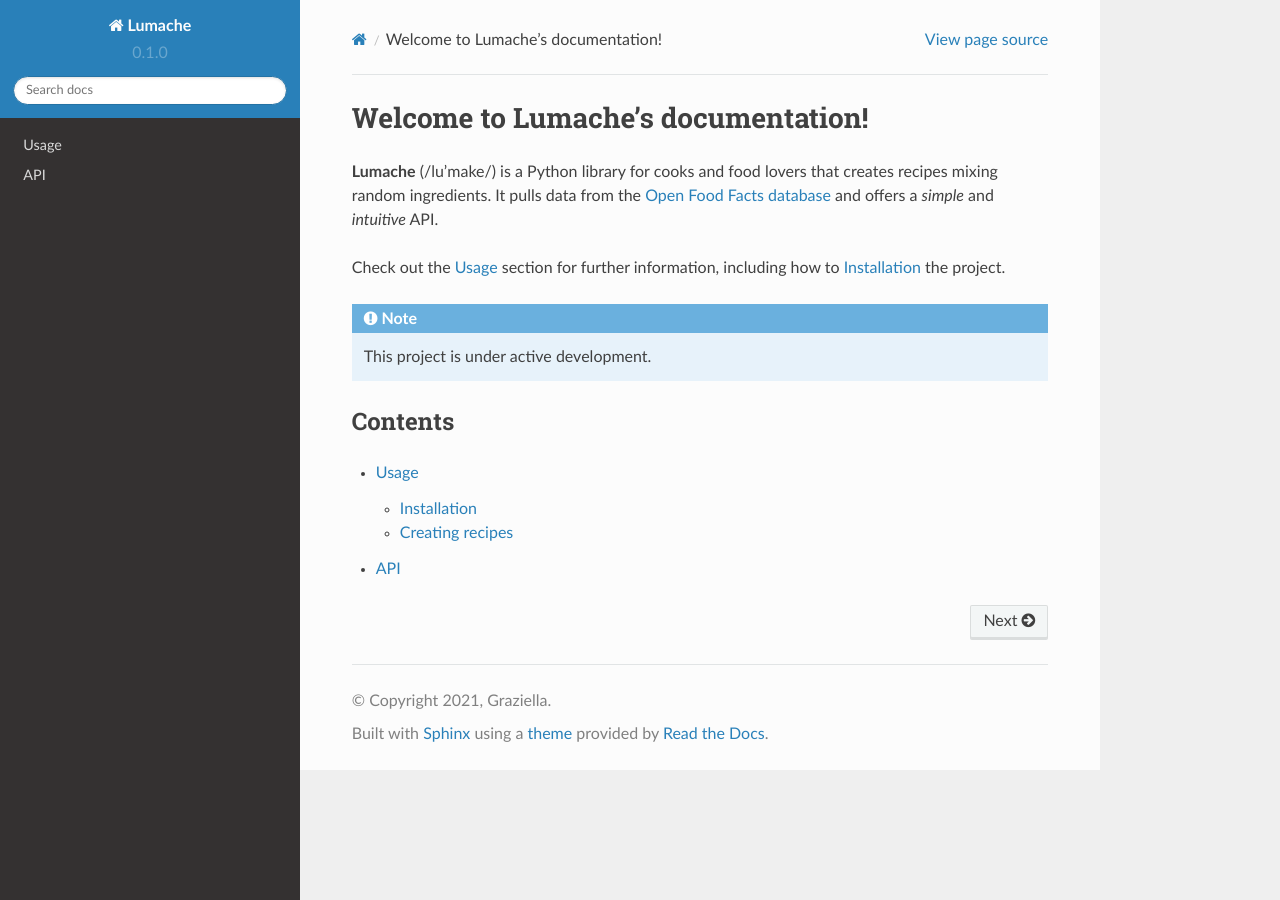
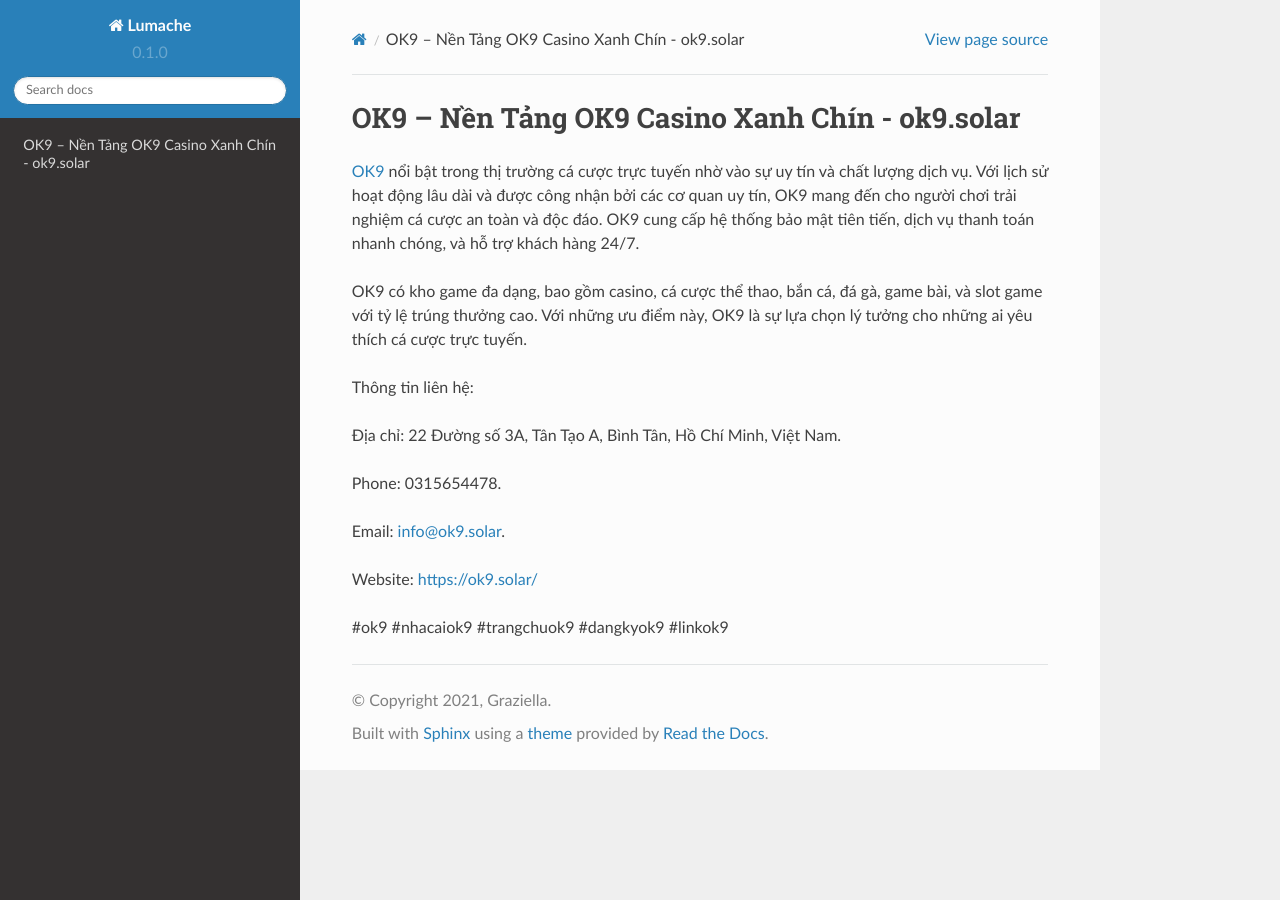
Before and after one commit to socialentity1/ok9solar, a Sphinx documentation site: the page built from docs/source/index.rst, in a window 1280 px wide. Built offline with Sphinx 7.4.7 and the Read the Docs theme 2.0.0, drawn with Linux system fonts in a browser that asks for light colours.

Commit message:
Update index.rst

```diff
--- a/docs/source/index.rst
+++ b/docs/source/index.rst
@@ -1,22 +1,18 @@
-Welcome to Lumache's documentation!
+OK9 – Nền Tảng OK9 Casino Xanh Chín - ok9.solar
 ===================================
 
-**Lumache** (/lu'make/) is a Python library for cooks and food lovers
-that creates recipes mixing random ingredients.
-It pulls data from the `Open Food Facts database <https://world.openfoodfacts.org/>`_
-and offers a *simple* and *intuitive* API.
+`OK9 <https://ok9.solar/>`_ nổi bật trong thị trường cá cược trực tuyến nhờ vào sự uy tín và chất lượng dịch vụ. Với lịch sử hoạt động lâu dài và được công nhận bởi các cơ quan uy tín, OK9 mang đến cho người chơi trải nghiệm cá cược an toàn và độc đáo. OK9 cung cấp hệ thống bảo mật tiên tiến, dịch vụ thanh toán nhanh chóng, và hỗ trợ khách hàng 24/7.
 
-Check out the :doc:`usage` section for further information, including
-how to :ref:`installation` the project.
+OK9 có kho game đa dạng, bao gồm casino, cá cược thể thao, bắn cá, đá gà, game bài, và slot game với tỷ lệ trúng thưởng cao. Với những ưu điểm này, OK9 là sự lựa chọn lý tưởng cho những ai yêu thích cá cược trực tuyến.
 
-.. note::
+Thông tin liên hệ:
 
-   This project is under active development.
+Địa chỉ: 22 Đường số 3A, Tân Tạo A, Bình Tân, Hồ Chí Minh, Việt Nam.
 
-Contents
---------
+Phone: 0315654478.
 
-.. toctree::
+Email: info@ok9.solar.
 
-   usage
-   api
+Website: https://ok9.solar/
+
+#ok9 #nhacaiok9 #trangchuok9 #dangkyok9 #linkok9
```
